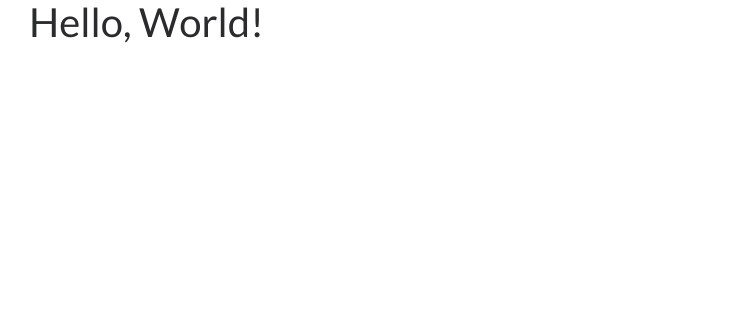
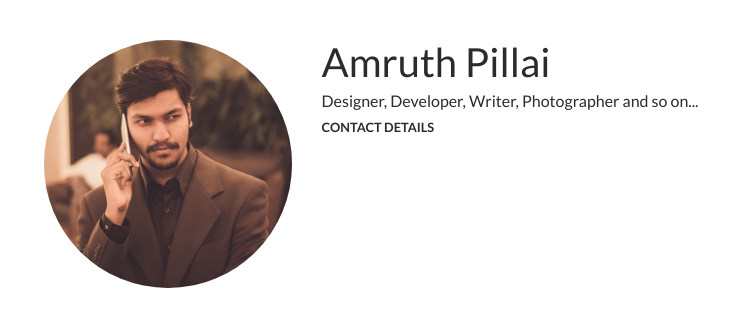
Before and after one commit to AmruthPillai/ResumeOnTheWeb-Legacy, a plain HTML site: page index.html in a window 1280 px wide. Shown: the whole page, without its empty margins (56-785 px from the left). Drawn offline with nearby package versions, Linux system fonts and the light colour scheme.

Commit message:
milestone #1

```diff
--- a/index.html
+++ b/index.html
@@ -22,7 +22,27 @@
   <body>
 
     <div class="container">
-      <h1>Hello, World!</h1>
+
+      <p>&nbsp;</p>
+
+      <!-- Header -->
+      <div id="header" class="container">
+        <div class="row">
+          <div id="photo" class="col col-md-3">
+            <img src="images/amruth-pillai.jpg" class="img-fluid img-circle" alt="">
+          </div>
+          <div class="col col-md-9">
+            <h1>Amruth Pillai</h1>
+            <h6>Designer, Developer, Writer, Photographer and so on...</h6>
+
+            <div id="contact-details">
+              <p class="sub-heading">Contact Details</p>
+
+            </div>
+          </div>
+        </div>
+      </div>
+
     </div>
 
   </body>
--- a/style.css
+++ b/style.css
@@ -1,3 +1,13 @@
 body {
   font-family: 'Lato', sans-serif;
 }
+
+.img-circle {
+  border-radius: 50%;
+}
+
+.sub-heading {
+  font-size: .8em;
+  text-transform: uppercase;
+  font-weight: 700;
+}
```
Also changed, not shown: images/amruth-pillai.jpg (added).
